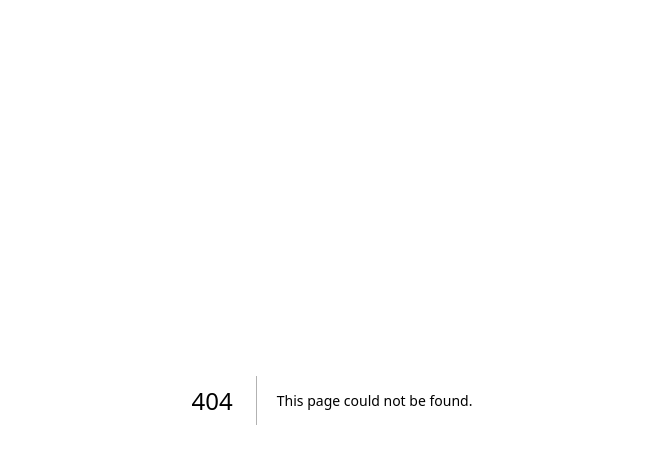
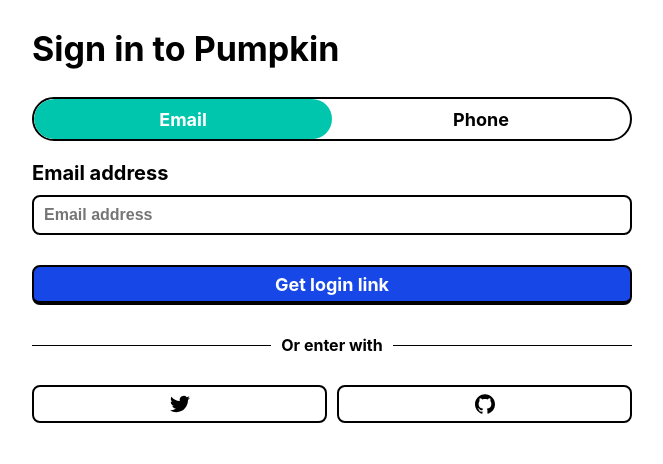
Before and after one commit to Bori-github/pumpkin-market, a Next.js app: page /sign-in in a window 1280 px wide. Before the commit this address had no page. Shown: the top 464 px of the page, without its empty margins (308-971 px from the left). Built offline with nearby package versions, Linux system fonts and the light colour scheme.

Commit message:
rename: page/enter > sign-in, api/enter > signIn 변경

```diff
--- a/src/pages/enter.tsx
+++ b/src/pages/sign-in.tsx
@@ -10,12 +10,12 @@
 import useMutation from 'libs/client/useMutation';
 import { useRouter } from 'next/router';
 
-interface EnterFromProps {
+interface SignInProps {
   email?: string;
   phone?: number;
 }
 
-interface TokenFormProps {
+interface TokenProps {
   token: string;
 }
 
@@ -23,10 +23,10 @@
   ok: boolean;
 }
 
-const Enter: NextPage = () => {
+const SignIn: NextPage = () => {
   const router = useRouter();
-  const [enter, { loading, data, error }] =
-    useMutation<MutationResult>('/api/users/enter');
+  const [signIn, { loading, data, error }] =
+    useMutation<MutationResult>('/api/users/signIn');
   const [
     confirmToken,
     { loading: tokenLoading, data: tokenData, error: tokenError },
@@ -37,22 +37,22 @@
     reset,
     handleSubmit,
     formState: { errors },
-  } = useForm<EnterFromProps>();
+  } = useForm<SignInProps>();
   const [method, setMethod] = useState<'email' | 'phone'>('email');
   const { register: tokenRegister, handleSubmit: tokenHandleSubmit } =
-    useForm<TokenFormProps>();
+    useForm<TokenProps>();
 
   const handleMethod = (method: 'email' | 'phone') => {
     reset();
     setMethod(method);
   };
 
-  const onSubmit = (validData: EnterFromProps) => {
+  const onSubmit = (validData: SignInProps) => {
     if (loading) return;
-    enter(validData);
+    signIn(validData);
   };
 
-  const onTokenSubmit = (validData: TokenFormProps) => {
+  const onTokenSubmit = (validData: TokenProps) => {
     if (tokenLoading) return;
     confirmToken(validData);
   };
@@ -65,7 +65,7 @@
 
   return (
     <Section>
-      <Title>Enter to Pumpkin</Title>
+      <Title>Sign in to Pumpkin</Title>
       <MethodTab>
         <EmailTabButton
           type="button"
@@ -116,7 +116,7 @@
           }
         />
       </Form>
-      {/* {data?.ok && ( */}
+      {data?.ok && (
         <Form onSubmit={tokenHandleSubmit(onTokenSubmit)}>
           <Input
             register={tokenRegister('token', {
@@ -131,7 +131,7 @@
             text={tokenLoading ? 'Loading' : 'Confirm Token'}
           />
         </Form>
-      {/* )} */}
+      )}
       <OtherMethodContainer>
         <OtherMethodText>Or enter with</OtherMethodText>
       </OtherMethodContainer>
@@ -147,7 +147,7 @@
   );
 };
 
-export default Enter;
+export default SignIn;
 
 const Section = styled.section`
   width: 80%;
```
Also changed, not shown: src/pages/api/users/signIn.tsx (renamed from src/pages/api/users/enter.tsx). Lines whose indentation alone changed are shown as unchanged.
